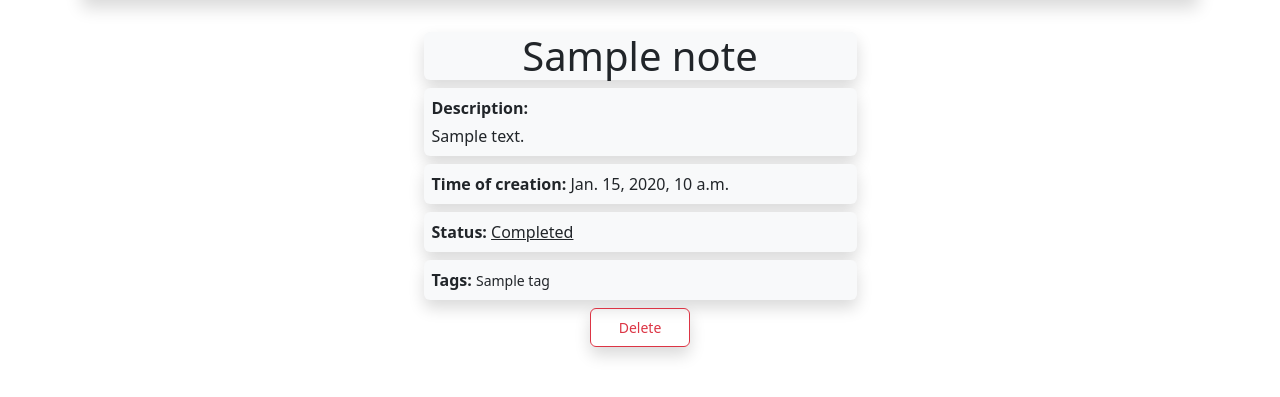
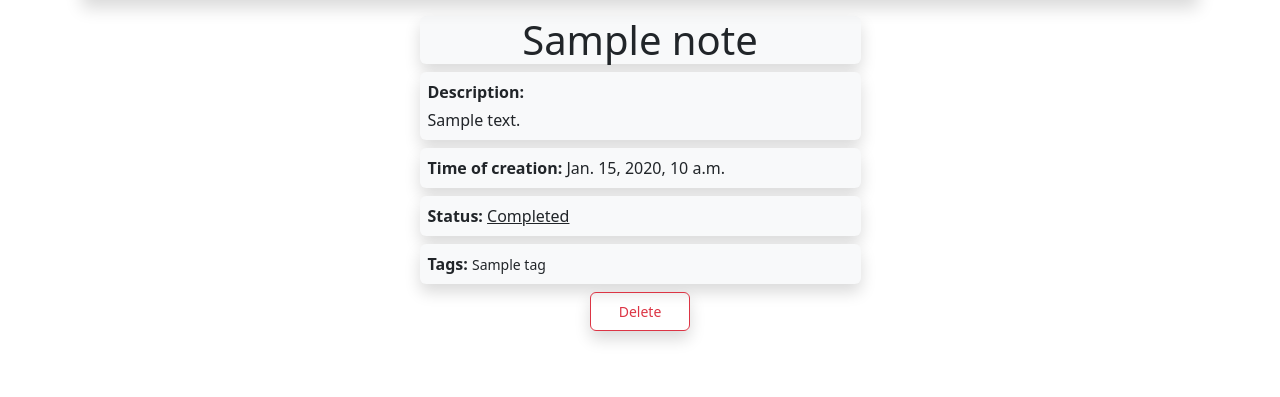
Before and after one commit to GodVov4/NoteNinja, a Django app: page /note/detail/1 in a window 1280 px wide. Shown: the part 79-476 px from the top of the page. Run offline with Django 4.2, Linux system fonts and the light colour scheme; a user stored in the database is signed in; tables that the repository leaves empty hold one stand-in row (values such as "Sample post").

Commit message:
update paddings

```diff
--- a/notes/noteapp/templates/noteapp/detail.html
+++ b/notes/noteapp/templates/noteapp/detail.html
@@ -2,7 +2,7 @@
 {% load extract_tags %}
 
 {% block content %}
-<div class="container col-md-5 mx-auto p-3">
+<div class="container col-md-5 mx-auto">
     <h1 class="text-center shadow bg-body-tertiary rounded">{{note.name}}</h1>
     <div class="container p-1 mb-2 shadow bg-body-tertiary rounded">
         <p class="m-1"><b>Description:</b></p>
```
